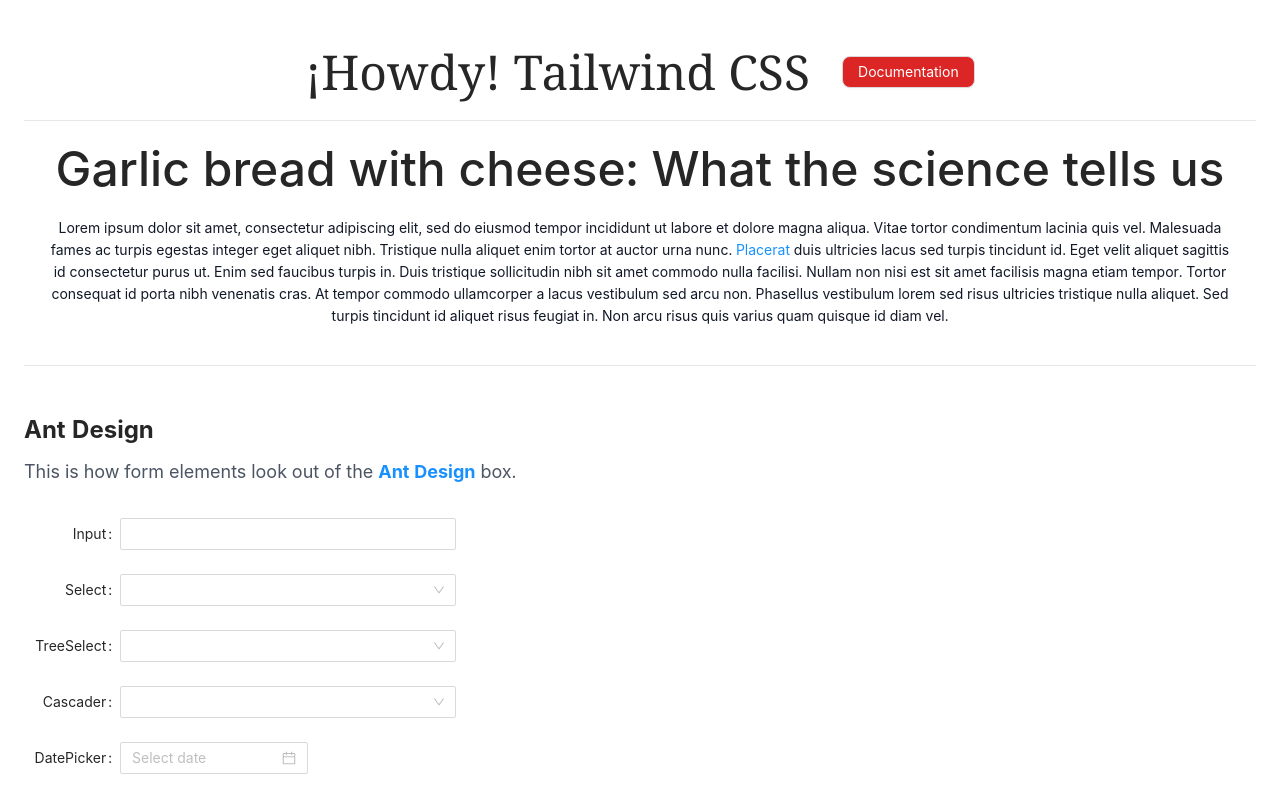
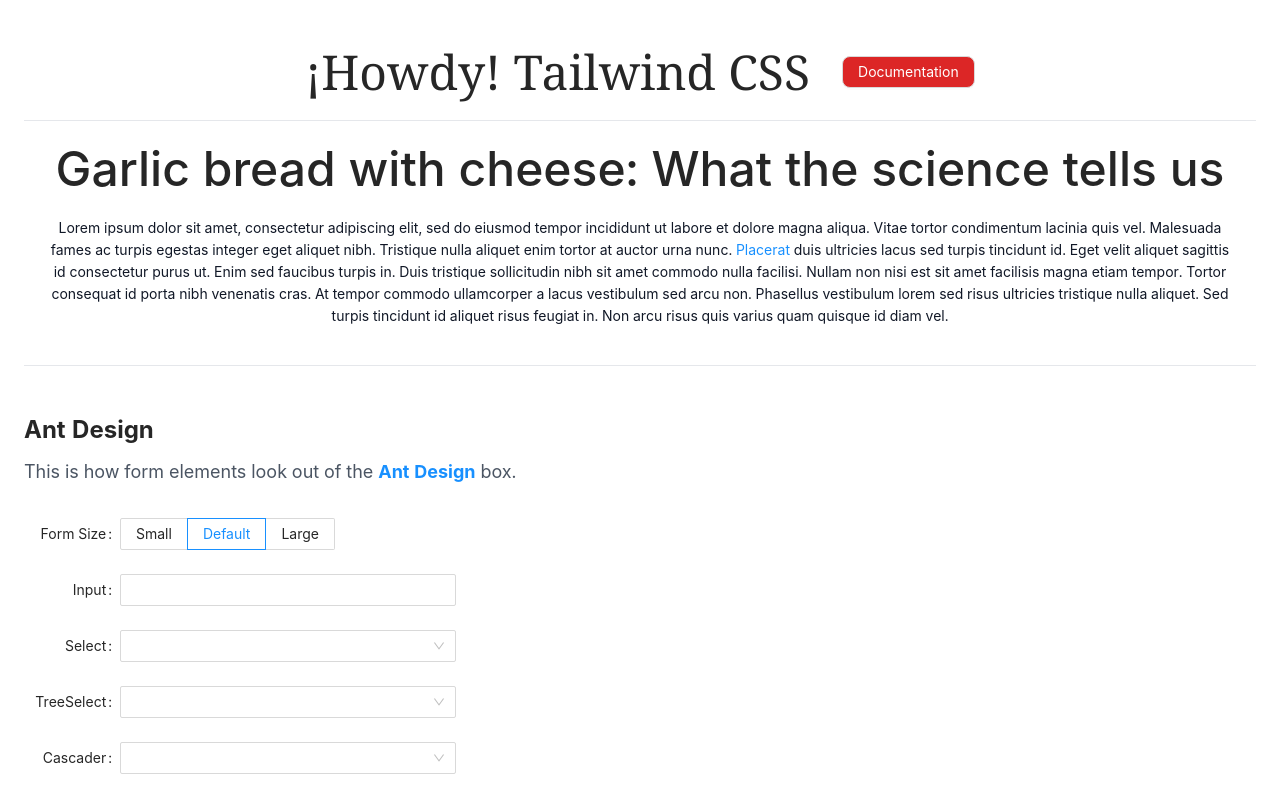
Before and after one commit to 9ntonio/tailwind-tsx, a React (Create React App) app: page / in a window 1280 px wide. Shown: the top 796 px of the page. Built offline with nearby package versions, Linux system fonts and the light colour scheme; what @tailwindcss/typography would draw is missing.

Commit message:
[9ntonio][Fix: Setting global !important to false]

```diff
--- a/src/ant/AntForm.tsx
+++ b/src/ant/AntForm.tsx
@@ -1,9 +1,10 @@
-/* eslint-disable @typescript-eslint/no-unused-vars */
+/* eslint-disable @typescript-eslint/no-explicit-any */
 import React, { useState } from "react";
 import {
   Form,
   Input,
   Button,
+  Radio,
   Select,
   Cascader,
   DatePicker,
@@ -14,6 +15,10 @@
 
 const AntForm = (): JSX.Element => {
   const [componentSize, setComponentSize] = useState("default");
+
+  const onFormLayoutChange = ({ size }: any) => {
+    setComponentSize(size);
+  };
 
   return (
     <Form
@@ -27,7 +32,16 @@
       initialValues={{
         size: componentSize
       }}
+      onValuesChange={onFormLayoutChange}
+      size={componentSize as any}
     >
+      <Form.Item label="Form Size" name="size">
+        <Radio.Group>
+          <Radio.Button value="small">Small</Radio.Button>
+          <Radio.Button value="default">Default</Radio.Button>
+          <Radio.Button value="large">Large</Radio.Button>
+        </Radio.Group>
+      </Form.Item>
       <Form.Item label="Input">
         <Input />
       </Form.Item>
--- a/tailwind.config.js
+++ b/tailwind.config.js
@@ -5,7 +5,7 @@
   purge: ["./src/**/*.{js,jsx,ts,tsx}", "./public/index.html"],
   presets: [],
   darkMode: false, // or 'media' or 'class'
-  important: true,
+  important: false,
   theme: {
     screens: {
       sm: "640px",
```
